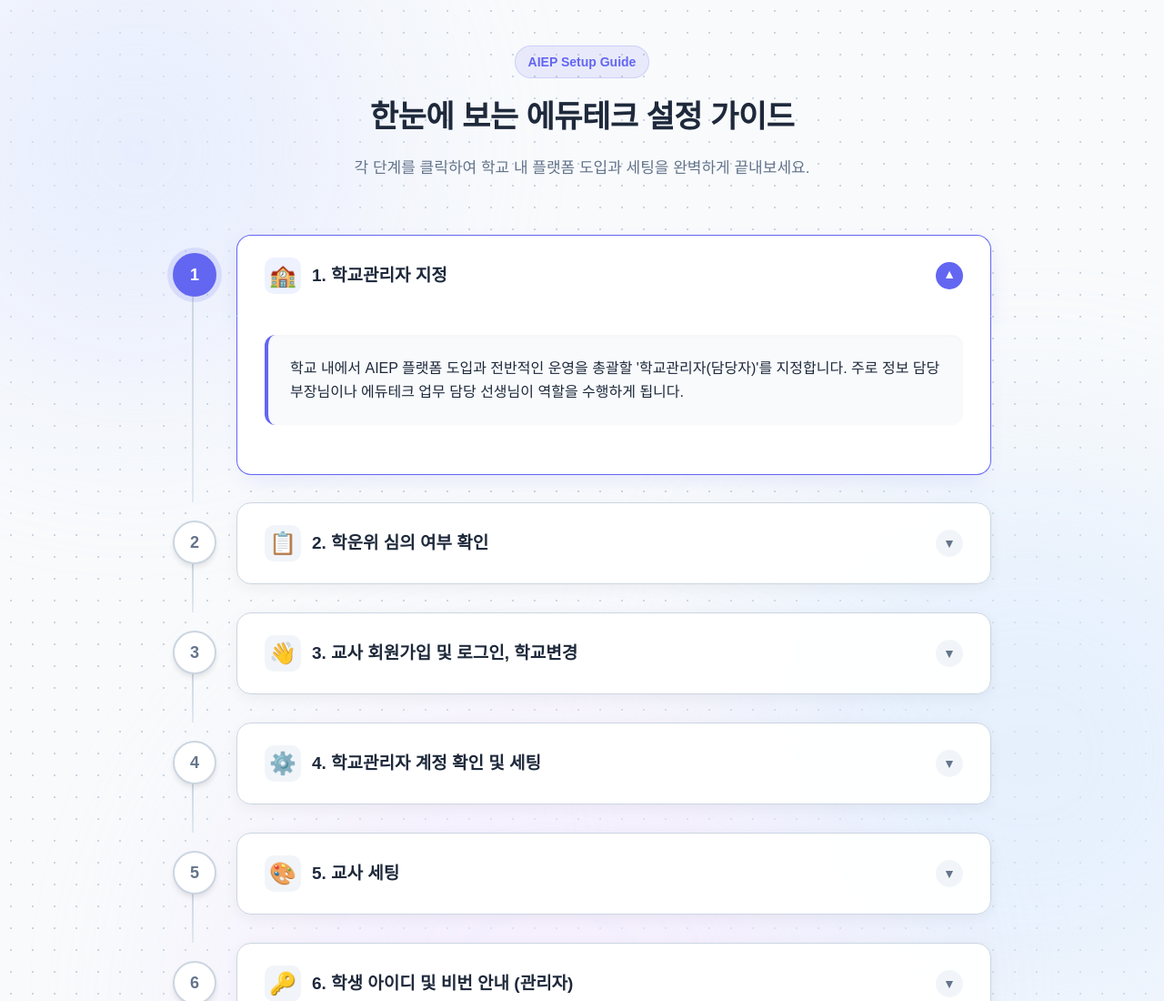
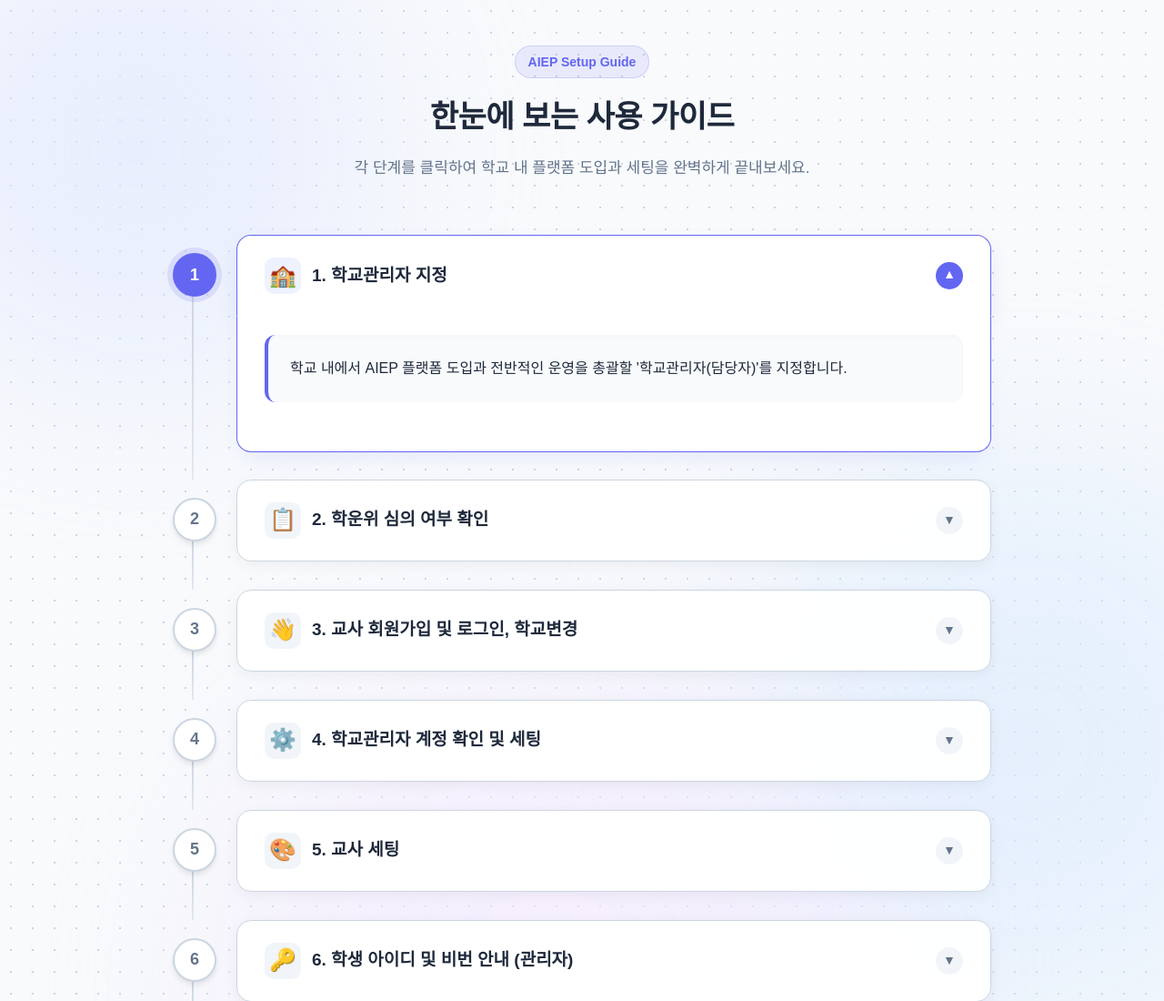
Before and after one commit to gyeongbukes/AIEP, a plain HTML site: page index.html in a window 1280 px wide. Shown: the top 1100 px of the page at 91% size. Drawn offline with Linux system fonts and the light colour scheme; a web font is replaced by a local one.

Commit message:
Update index.html

```diff
--- a/index.html
+++ b/index.html
@@ -323,7 +323,7 @@
 
     <header>
         <div class="header-badge">AIEP Setup Guide</div>
-        <h1>한눈에 보는 에듀테크 설정 가이드</h1>
+        <h1>한눈에 보는 사용 가이드</h1>
         <p>각 단계를 클릭하여 학교 내 플랫폼 도입과 세팅을 완벽하게 끝내보세요.</p>
     </header>
 
@@ -335,7 +335,7 @@
             {
                 emoji: "🏫",
                 title: "1. 학교관리자 지정",
-                desc: "학교 내에서 AIEP 플랫폼 도입과 전반적인 운영을 총괄할 '학교관리자(담당자)'를 지정합니다. 주로 정보 담당 부장님이나 에듀테크 업무 담당 선생님이 역할을 수행하게 됩니다.",
+                desc: "학교 내에서 AIEP 플랫폼 도입과 전반적인 운영을 총괄할 '학교관리자(담당자)'를 지정합니다.",
                 pdfUrl: null
             },
             {
@@ -359,7 +359,7 @@
             {
                 emoji: "🎨",
                 title: "5. 교사 세팅",
-                desc: "학교 관리자의 승인이 완료된 교사는 로그인 후 메인 화면에서 [나의 화면 구성하기]를 통해 화면 구성, 단축키, 위젯, 테마 등을 자신에게 맞게 설정할 수 있습니다.",
+                desc: "학교 관리자의 승인이 완료된 교사는 로그인 후 메인 화면에서 [나의 화면 구성하기]를 통해 화면 구성, 단축키, 위젯, 테마 등을 자신에게 맞게 설정할 수 있고, 다양한 에듀테크 및 수업 운영 서비스를 이용할 수 있습니다.",
                 pdfUrl: "https://drive.google.com/file/d/15rYrnNzAZX0om7Vn8hMEysiy9Gnbe8P4/preview"
             },
             {
```
